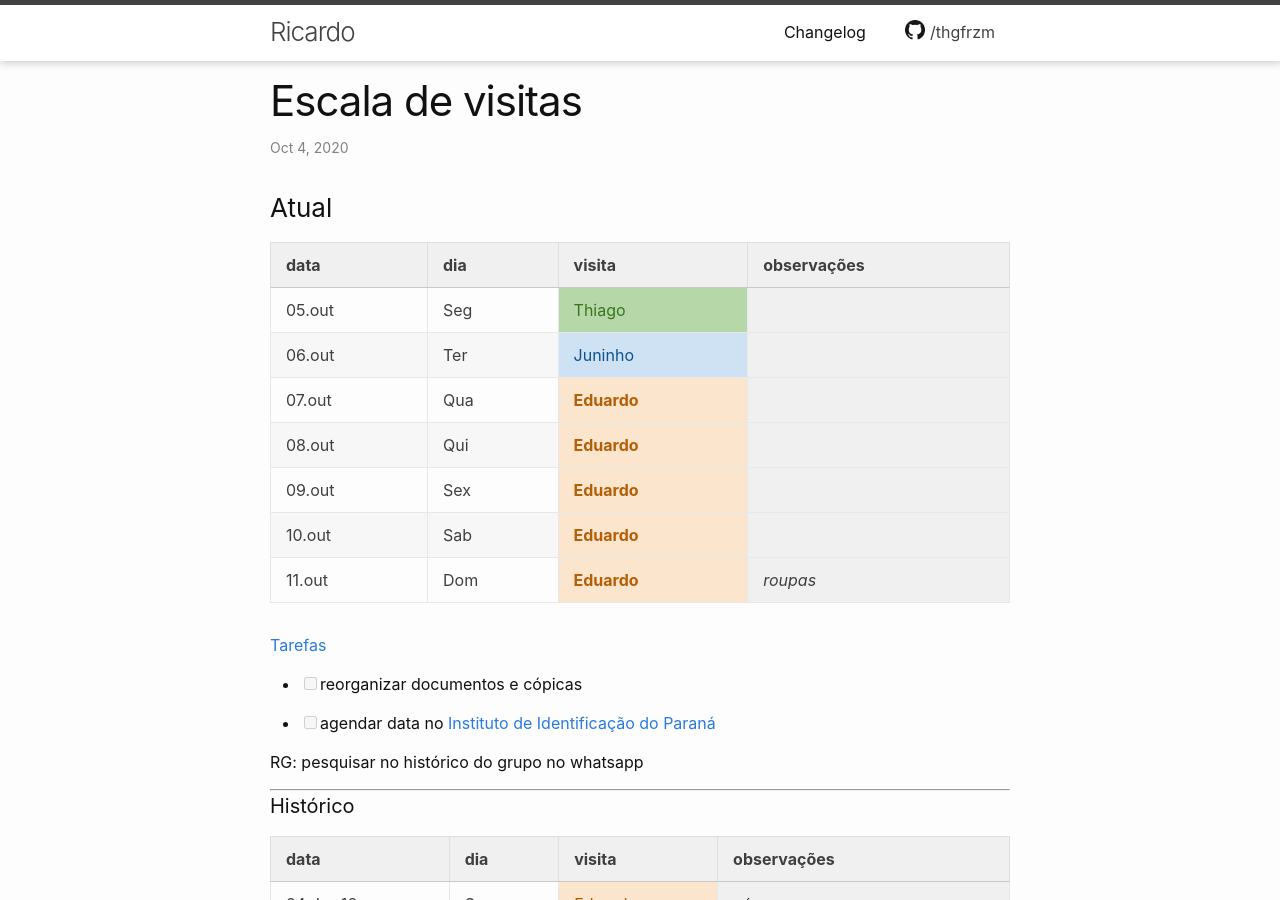
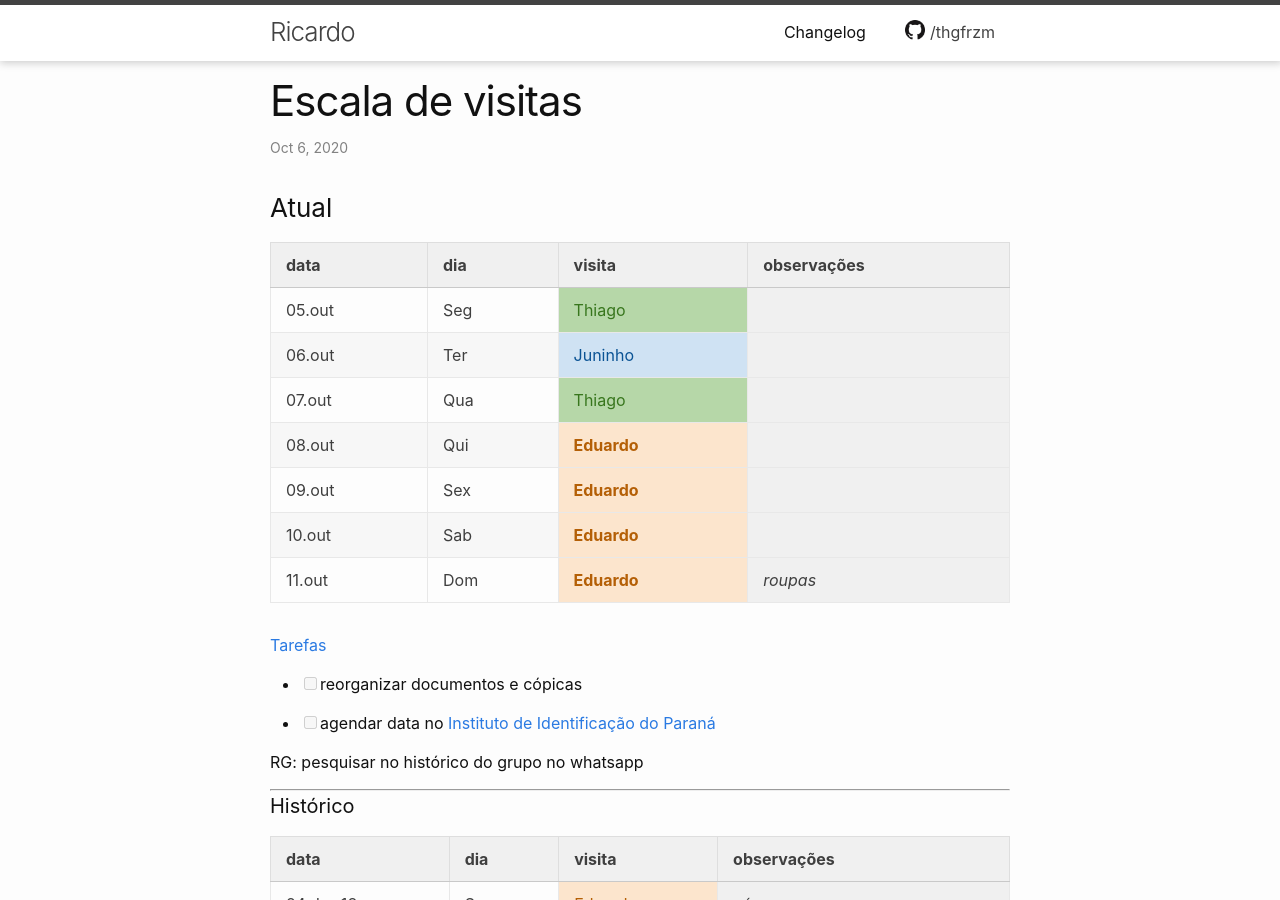
Before and after one commit to thgfrzm/ricardo, a Jekyll site: the page built from _posts/2018-12-23-escala-visitas.markdown, in a window 1280 px wide and 900 px high. Built offline with Jekyll 4.4.1, drawn with Linux system fonts in a browser that asks for light colours.

Commit message:
Update 2018-12-23-escala-visitas.markdown

```diff
--- a/_posts/2018-12-23-escala-visitas.markdown
+++ b/_posts/2018-12-23-escala-visitas.markdown
@@ -11,7 +11,7 @@
 | ------ | --- | ----------- | ----------- |
 | 05.out | Seg | Thiago      |             |
 | 06.out | Ter | Juninho     |             |
-| 07.out | Qua | **Eduardo** |             |
+| 07.out | Qua | Thiago      |             |
 | 08.out | Qui | **Eduardo** |             |
 | 09.out | Sex | **Eduardo** |             |
 | 10.out | Sab | **Eduardo** |             |
```
Also changed, not shown: other parts of _posts/2018-12-23-escala-visitas.markdown (+1 -1 lines).
